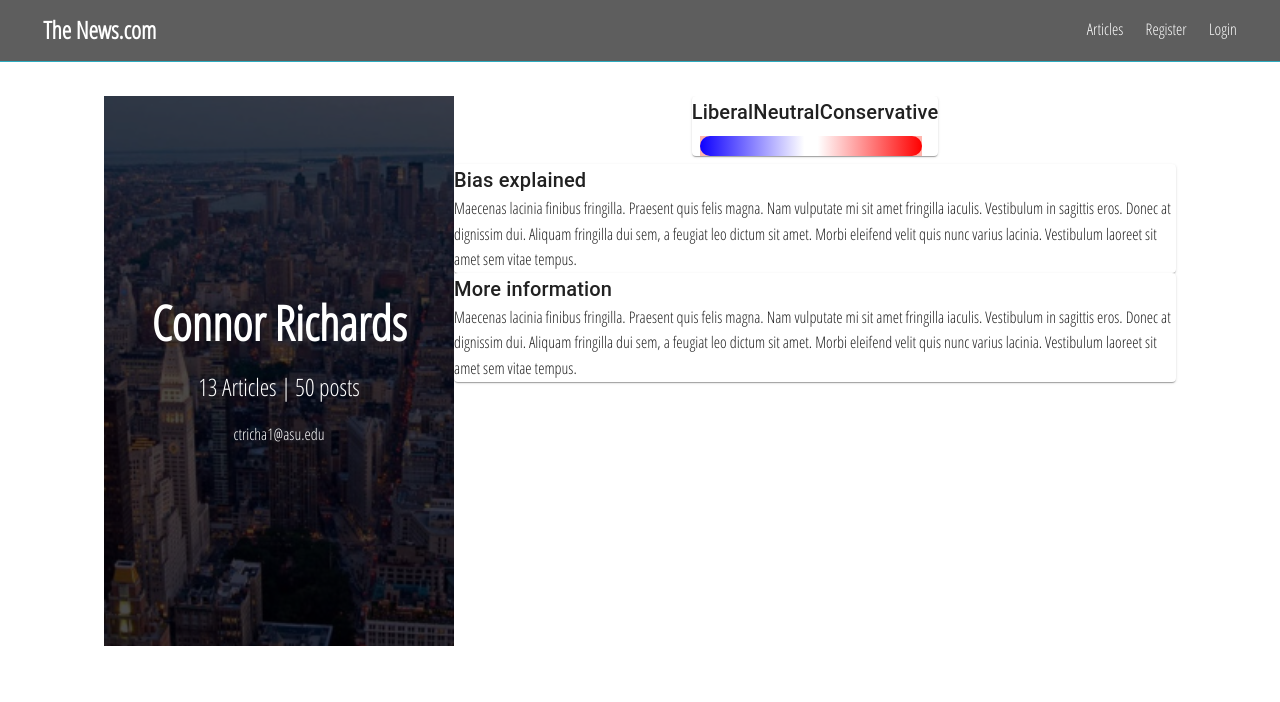
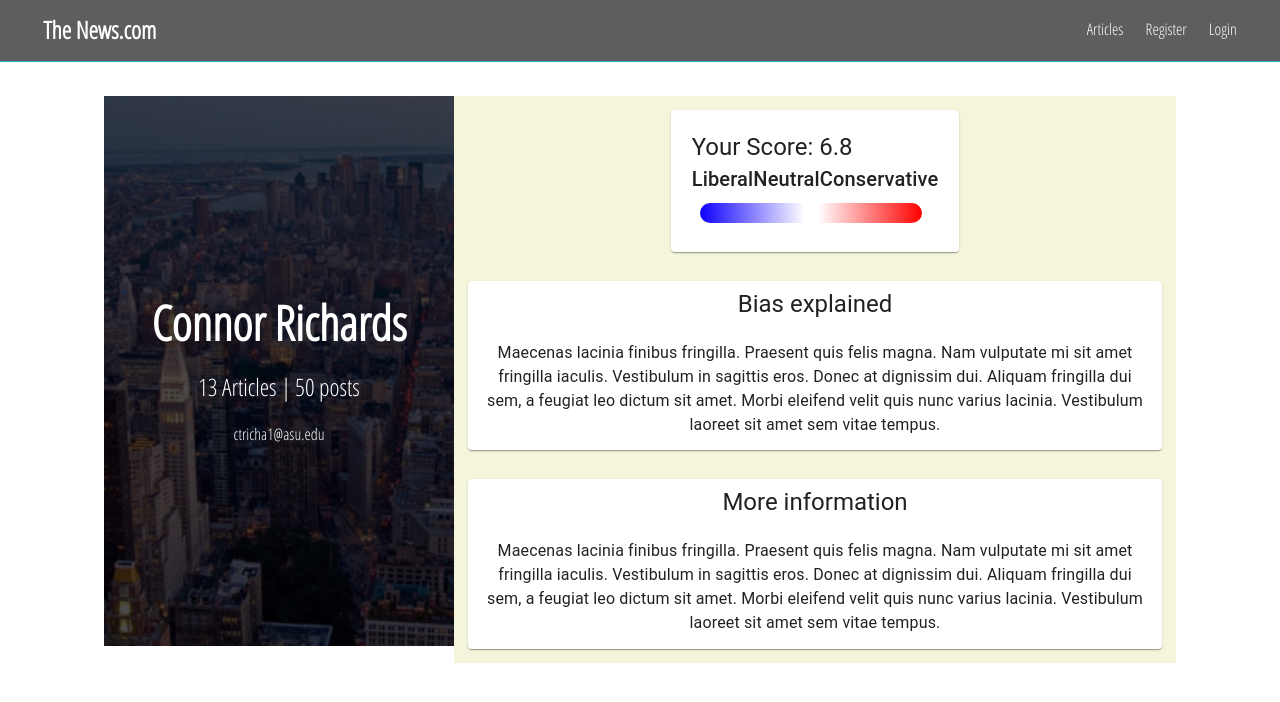
Before and after one commit to jacob-abraham/Sunhacks2019, a React (Create React App) app in the folder front-end/: page /profile in a window 1280 px wide. Shown: the top 702 px of the page. Built offline with nearby package versions, Linux system fonts and the light colour scheme.

Commit message:
Finished profile

```diff
--- a/front-end/src/components/AxiosCalls/Links.js
+++ b/front-end/src/components/AxiosCalls/Links.js
@@ -1,34 +1,34 @@
-import React, { useState, useEffect } from "react";
-import axios from "axios";
+// import React, { useState, useEffect } from "react";
+// import axios from "axios";
 
-const useAxios = (url, setData) => {
-  console.log("inside useAxios");
-  useEffect(() => {
-    let mounted = true;
+// const useAxios = (url, setData) => {
+//   console.log("inside useAxios");
+//   useEffect(() => {
+//     let mounted = true;
 
-    const loadData = async () => {
-      const result = await axios.get(url);
-      if (mounted) {
-        setData(result.data);
-      }
-    };
-    loadData();
+//     const loadData = async () => {
+//       const result = await axios.get(url);
+//       if (mounted) {
+//         setData(result.data);
+//       }
+//     };
+//     loadData();
 
-    return () => {
-      mounted = false;
-    };
-  }, [url]);
-};
+//     return () => {
+//       mounted = false;
+//     };
+//   }, [url]);
+// };
 
-export default function Fetch({ url }) {
-  const [data, setData] = useState(null);
-  url =
-    "http://back-end-dev.us-west-1.elasticbeanstalk.com/keyword?key=democrat";
-  useAxios(url, setData);
+// export default function Fetch({ url }) {
+//   const [data, setData] = useState(null);
+//   url =
+//     "http://back-end-dev.us-west-1.elasticbeanstalk.com/keyword?key=democrat";
+//   useAxios(url, setData);
 
-  if (!data) {
-    return <span data-testid="loading">Loading data...</span>;
-  }
+//   if (!data) {
+//     return <span data-testid="loading">Loading data...</span>;
+//   }
 
-  return <span data-testid="resolved">{data.greeting}</span>;
-}
+//   return <span data-testid="resolved">{data.greeting}</span>;
+// }
--- a/front-end/src/components/profile/BiasContainer.js
+++ b/front-end/src/components/profile/BiasContainer.js
@@ -1,11 +1,13 @@
 import React from "react";
 import BiasMeter from "./BiasMeter";
+import Typography from "@material-ui/core/Typography";
 import Paper from "@material-ui/core/Paper";
 
 function BiasContainer() {
   return (
-    <div style={{ paddingBottom: "25", justifyItems: "center" }}>
-      <Paper>
+    <div style={{ justifyItems: "center" }}>
+      <Paper style={{ minHeight: "80px", padding: "3%" }}>
+        <Typography variant="h5">Your Score: 6.8</Typography>
         <BiasMeter />
       </Paper>
     </div>
--- a/front-end/src/components/profile/BiasMeter.js
+++ b/front-end/src/components/profile/BiasMeter.js
@@ -2,11 +2,12 @@ import React from "react";
 import { lighten, makeStyles, withStyles } from "@material-ui/core/styles";
 import Typography from "@material-ui/core/Typography";
 import LinearProgress from "@material-ui/core/LinearProgress";
+import "../../App.css";
 
 const BorderLinearProgress = withStyles({
   root: {
     height: 20,
-    backgroundColor: lighten("#ff6c5c", 0.5),
+    backgroundColor: lighten("#FFFFFF", 0.5),
     width: "90%"
   },
   bar: {
@@ -35,7 +36,8 @@ export default function BiasMeter() {
           display: "flex",
           width: "100%",
           justifyContent: "space-between",
-          textAlign: "center"
+          textAlign: "center",
+          minHeight: "90%"
         }}
       >
         <Typography variant="h6">Liberal</Typography>
@@ -47,7 +49,6 @@ export default function BiasMeter() {
         <BorderLinearProgress
           className={classes.margin}
           variant="determinate"
-          color="primary"
           value={100}
         />
       </div>
--- a/front-end/src/components/profile/InfoPanes.js
+++ b/front-end/src/components/profile/InfoPanes.js
@@ -7,29 +7,40 @@ import "../../App.css";
 function InfoPanes() {
   return (
     <div style={{ width: "100%" }}>
-      <BiasContainer />
-      <div>
+      <div style={{ padding: "2%", background: "#F5F5DC" }}>
+        <BiasContainer />
+      </div>
+
+      <div
+        style={{ padding: "2%", textAlign: "center", background: "#F5F5DC" }}
+      >
         <Paper>
-          <Typography variant="h6">Bias explained</Typography>
-          <p>
+          <Typography style={{ padding: "1%" }} variant="h5">
+            Bias explained
+          </Typography>
+          <Typography variant="body1" style={{ padding: "2%" }}>
             Maecenas lacinia finibus fringilla. Praesent quis felis magna. Nam
             vulputate mi sit amet fringilla iaculis. Vestibulum in sagittis
             eros. Donec at dignissim dui. Aliquam fringilla dui sem, a feugiat
             leo dictum sit amet. Morbi eleifend velit quis nunc varius lacinia.
             Vestibulum laoreet sit amet sem vitae tempus.
-          </p>
+          </Typography>
         </Paper>
       </div>
-      <div>
+      <div
+        style={{ padding: "2%", textAlign: "center", background: "#F5F5DC" }}
+      >
         <Paper>
-          <Typography variant="h6">More information</Typography>
-          <p>
+          <Typography style={{ padding: "1%" }} variant="h5">
+            More information
+          </Typography>
+          <Typography variant="body1" style={{ padding: "2%" }}>
             Maecenas lacinia finibus fringilla. Praesent quis felis magna. Nam
             vulputate mi sit amet fringilla iaculis. Vestibulum in sagittis
             eros. Donec at dignissim dui. Aliquam fringilla dui sem, a feugiat
             leo dictum sit amet. Morbi eleifend velit quis nunc varius lacinia.
             Vestibulum laoreet sit amet sem vitae tempus.
-          </p>
+          </Typography>
         </Paper>
       </div>
     </div>
```
